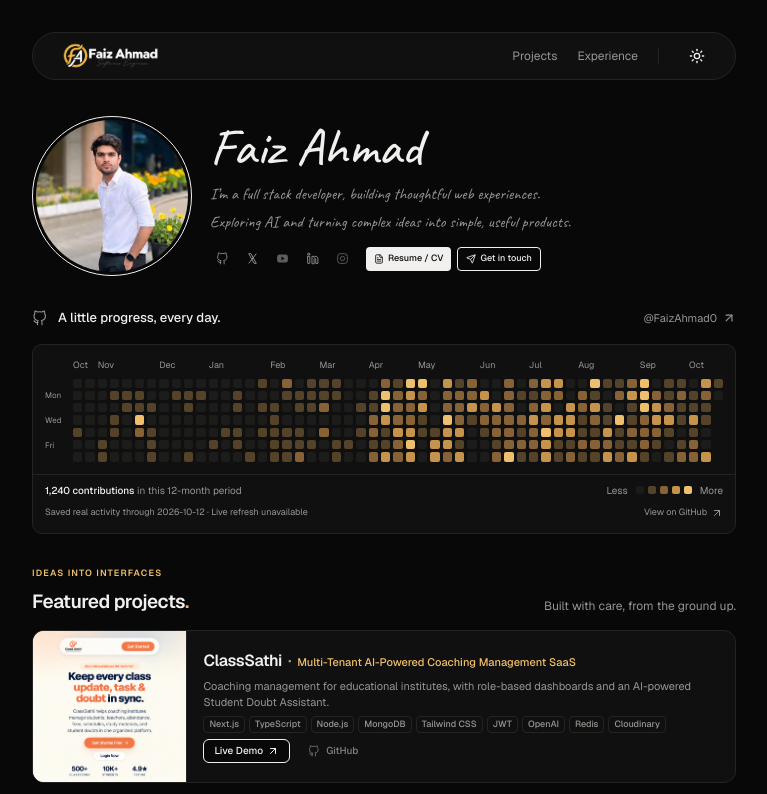
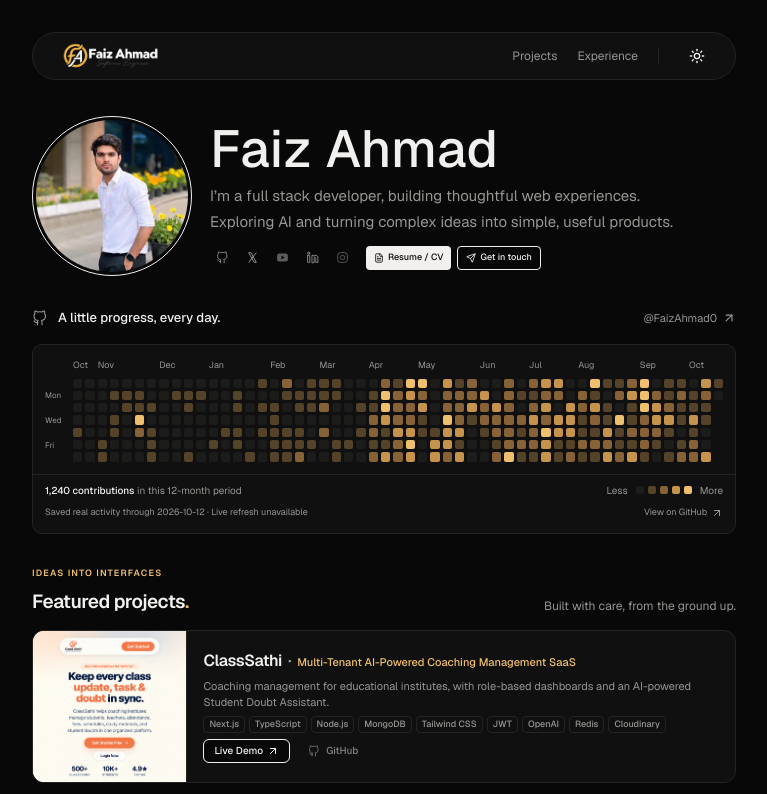
Before and after one commit to FaizAhmad0/portfolio, a Next.js app: page / in a window 1280 px wide. Shown: the top 794 px of the page, without its empty margins (256-1023 px from the left). Built offline with nearby package versions, Linux system fonts and the light colour scheme; no server answers.

Commit message:
fix: update the hero section

```diff
--- a/src/app/globals.css
+++ b/src/app/globals.css
@@ -76,7 +76,6 @@
 }
 .hero-name {
   margin: 0 0 10px;
-  font-family: var(--font-handwriting), cursive;
   font-size: 52px;
   font-weight: 500;
   line-height: 1;
@@ -85,8 +84,7 @@
 .hero-description {
   display: grid;
   gap: 5px;
-  font-family: var(--font-handwriting), cursive;
-  font-size: 16px;
+  font-size: 15px;
   line-height: 1.4;
   color: var(--muted);
 }
```
